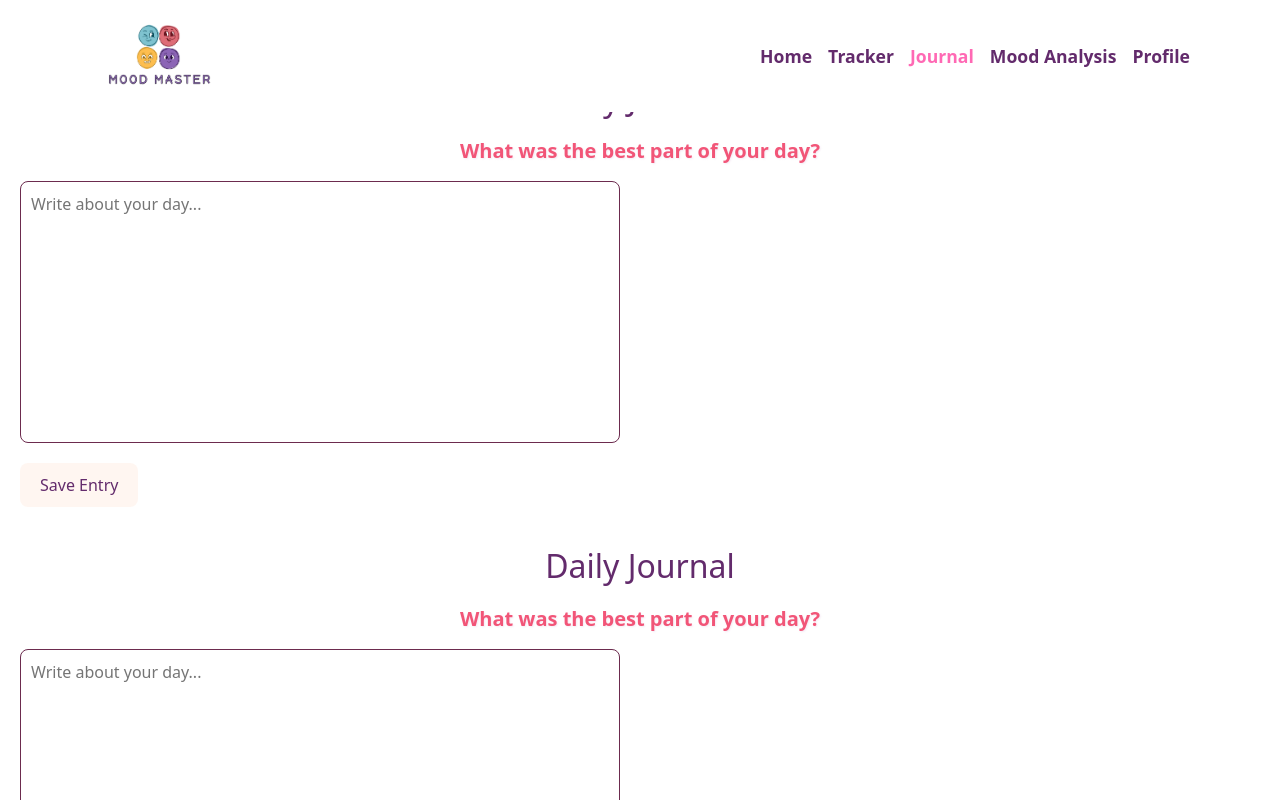
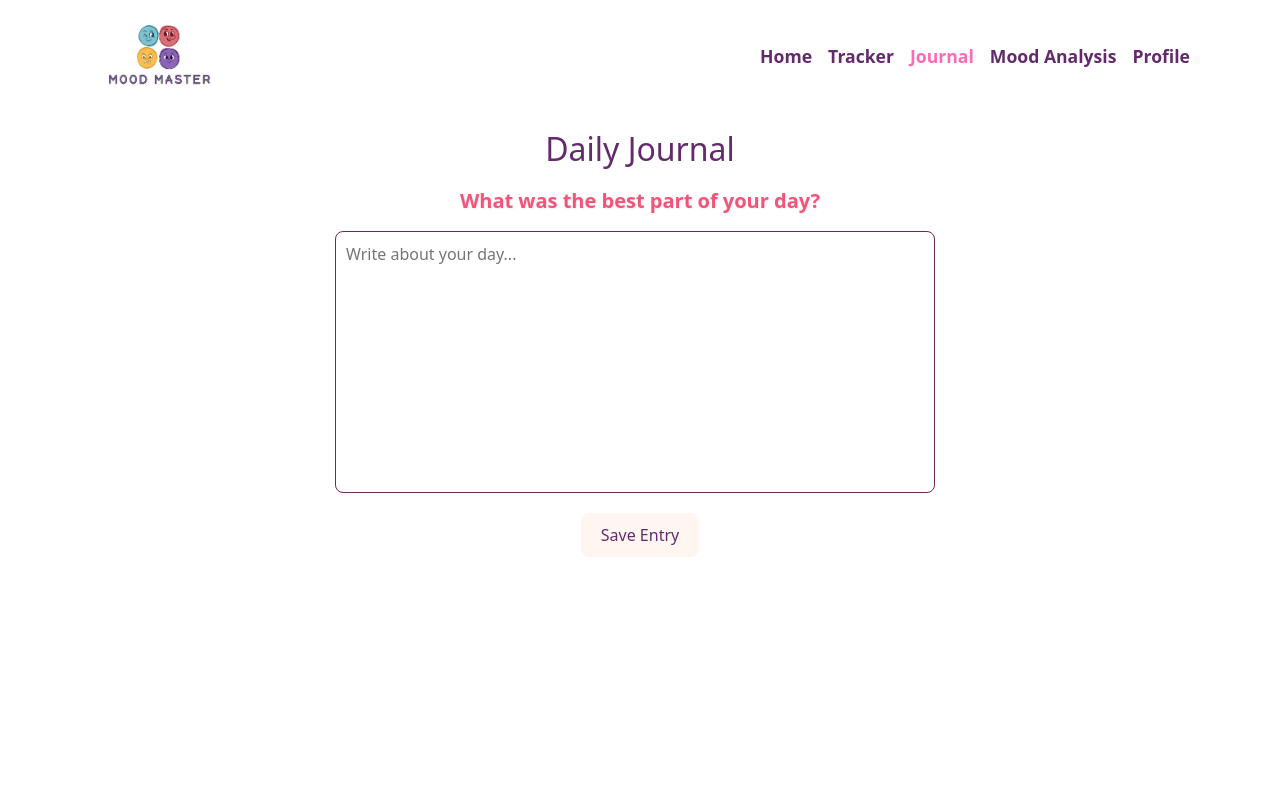
Before and after one commit to Deepikavusarthi/mood-master, a React (Create React App) app in the folder mood-master/: page /journal in a window 1280 px wide. Shown: the top 800 px of the page. Built offline with nearby package versions, Linux system fonts and the light colour scheme.

Commit message:
Varsha (#8)
fixed UI issues

---------

Co-authored-by: Varsha Chintalapati <varshachintalapati@MacBook-Pro-3.local>

```diff
--- a/mood-master/src/App.js
+++ b/mood-master/src/App.js
@@ -17,22 +17,6 @@ import ChangeEmail from "./components/ChangeEmail";
 function App() {
   return (
     <Router>
-    <div className="App">
-      <header className="App-header">
-        <Navbar />
-        <Routes>
-          <Route path="/" element={<Login />} />
-          <Route path="/tracker" element={<Tracker />} />
-          <Route path="/journal" element={<Journal />} />
-          <Route path="/calendar" element={<Calendar />} />
-          <Route path="/profile" element={<Profile />} />
-          <Route path="/create-account" element={<CreateAccount />} />
-          <Route path="/sleep" element={<Sleep />} />
-          <Route path="/exercise" element={<Exercise />} />
-          <Route path="/nutrition" element={<Nutrition />} />
-        </Routes>
-      </header>
-    </div>
       <div className="App">
         <header className="App-header">
           <Navbar />
@@ -46,6 +30,9 @@ function App() {
             <Route path="/edit-profile" element={<EditProfile />} />
             <Route path="/change-password" element={<ChangePassword />} />
             <Route path="/change-email" element={<ChangeEmail />} />
+            <Route path="/sleep" element={<Sleep />} />
+            <Route path="/exercise" element={<Exercise />} />
+            <Route path="/nutrition" element={<Nutrition />} />
           </Routes>
         </header>
       </div>
--- a/mood-master/src/components/Journal.css
+++ b/mood-master/src/components/Journal.css
@@ -2,6 +2,11 @@
   text-align: center;
   padding: 20px;
   background-color: #fff;
+  margin-top: 50px;
+  display: flex;
+  flex-direction: column;
+  align-items: center;
+  justify-content: center;
 }
 
 .journal-container h2 {
--- a/mood-master/src/components/Tracker.css
+++ b/mood-master/src/components/Tracker.css
@@ -4,6 +4,7 @@
   align-items: center;
   padding: 20px;
   background-color: #fff;
+  margin-top: 50px;
 }
 
 .tracker-container h1 {
```
